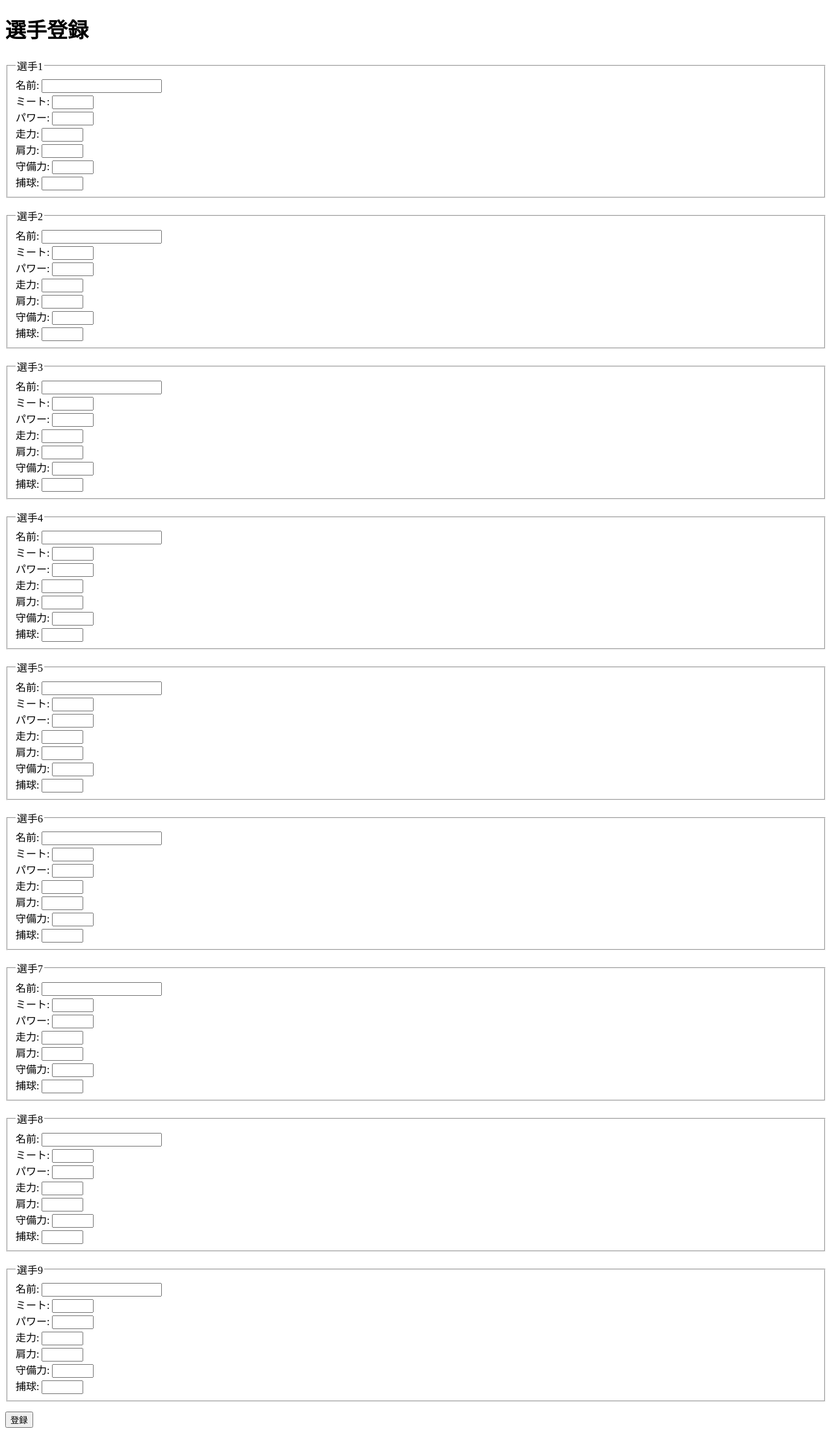
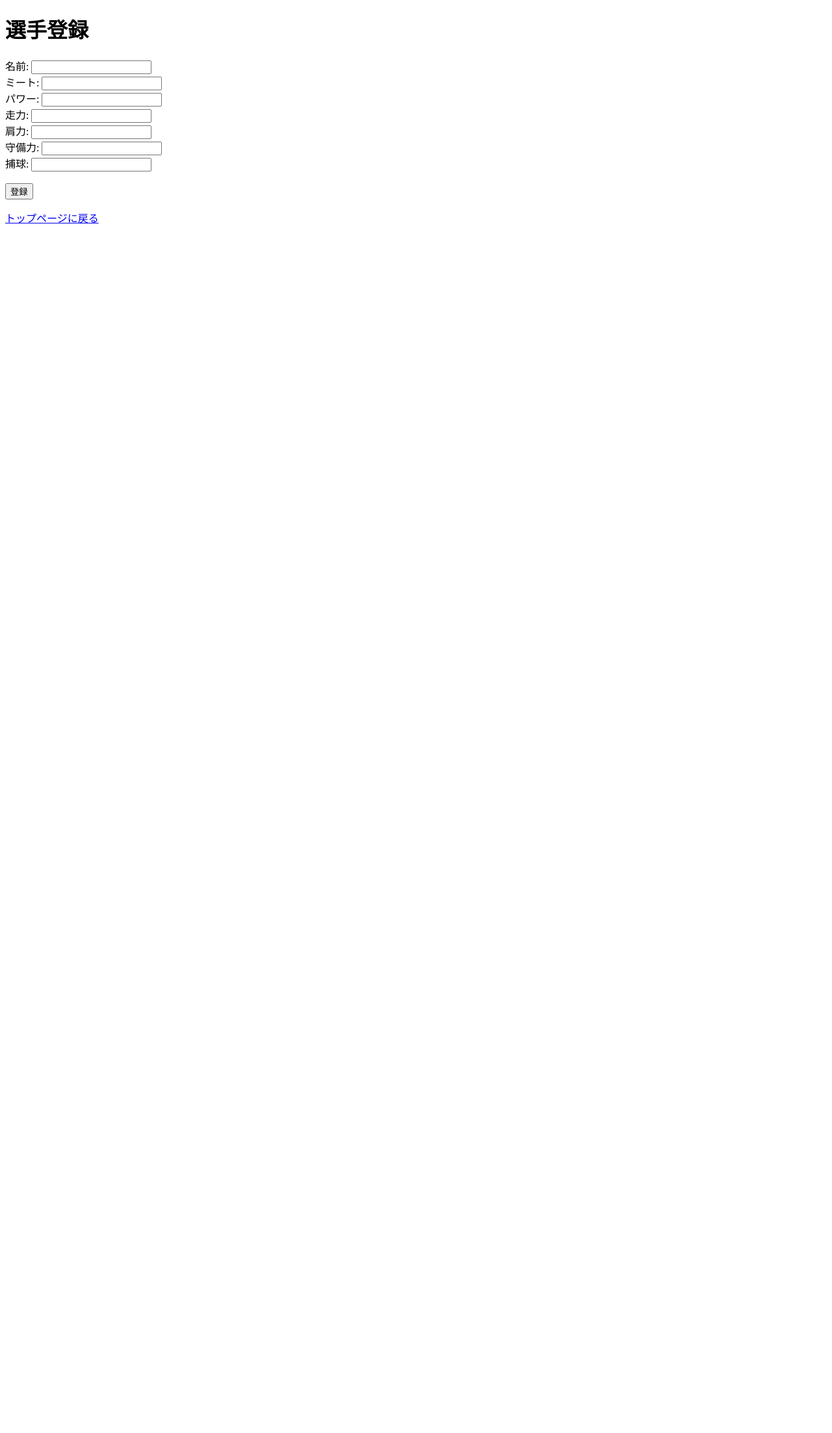
Before and after one commit to kuwamin/penant-game, a Flask app: page /register in a window 1280 px wide. Shown: the whole page at 65% size. After the commit the page ends 344 px from the top, so only its background shows below. Run offline with Flask 3, Linux system fonts and the light colour scheme.

Commit message:
feat: 1人ずつ選手登録できるフォームに変更

```diff
--- a/app.py
+++ b/app.py
@@ -30,38 +30,30 @@ def index():
 @app.route('/register', methods=['GET', 'POST'])
 def register():
     if request.method == 'POST':
-        messages = []
-        for i in range(1, 10):
-            name = request.form.get(f'player{i}_name')
-            contact = int(request.form.get(f'player{i}_contact'))
-            power = int(request.form.get(f'player{i}_power'))
-            speed = int(request.form.get(f'player{i}_speed'))
-            arm = int(request.form.get(f'player{i}_arm'))
-            defense = int(request.form.get(f'player{i}_defense'))
-            catch = int(request.form.get(f'player{i}_catch'))
+        name = request.form.get('name')
+        contact = int(request.form.get('contact'))
+        power = int(request.form.get('power'))
+        speed = int(request.form.get('speed'))
+        arm = int(request.form.get('arm'))
+        defense = int(request.form.get('defense'))
+        catch = int(request.form.get('catch'))
 
-            # 重複チェック
-            existing = PlayerModel.query.filter_by(name=name).first()
-            if existing:
-                messages.append(f"{name} はすでに登録されています。")
-                continue
+        existing = PlayerModel.query.filter_by(name=name).first()
+        if existing:
+            return render_template("register.html", message=f"{name} はすでに登録されています。")
 
-            player = PlayerModel(
-                name=name,
-                contact=contact,
-                power=power,
-                speed=speed,
-                arm=arm,
-                defense=defense,
-                catch=catch
-            )
-            db.session.add(player)
-
-        if messages:
-            return render_template("register.html", message="\\n".join(messages))
-
+        player = PlayerModel(
+            name=name,
+            contact=contact,
+            power=power,
+            speed=speed,
+            arm=arm,
+            defense=defense,
+            catch=catch
+        )
+        db.session.add(player)
         db.session.commit()
-        return render_template("register.html", message="登録完了しました。")
+        return render_template("register.html", message=f"{name} を登録しました！")
 
     return render_template("register.html")
 
--- a/templates/register.html
+++ b/templates/register.html
@@ -6,24 +6,21 @@
 </head>
 <body>
     <h1>選手登録</h1>
-    <form action="/register" method="post">
-        {% for i in range(1, 10) %}
-        <fieldset style="margin-bottom: 15px;">
-            <legend>選手{{ i }}</legend>
-            名前: <input type="text" name="player{{ i }}_name" required><br>
-            ミート: <input type="number" name="player{{ i }}_contact" min="0" max="100" required><br>
-            パワー: <input type="number" name="player{{ i }}_power" min="0" max="100" required><br>
-            走力: <input type="number" name="player{{ i }}_speed" min="0" max="100" required><br>
-            肩力: <input type="number" name="player{{ i }}_arm" min="0" max="100" required><br>
-            守備力: <input type="number" name="player{{ i }}_defense" min="0" max="100" required><br>
-            捕球: <input type="number" name="player{{ i }}_catch" min="0" max="100" required><br>
-        </fieldset>
-        {% endfor %}
-        <button type="submit">登録</button>
+    {% if message %}
+        <p style="color:red;">{{ message }}</p>
+    {% endif %}
+
+    <form method="post">
+        <label>名前: <input type="text" name="name" required></label><br>
+        <label>ミート: <input type="number" name="contact" required></label><br>
+        <label>パワー: <input type="number" name="power" required></label><br>
+        <label>走力: <input type="number" name="speed" required></label><br>
+        <label>肩力: <input type="number" name="arm" required></label><br>
+        <label>守備力: <input type="number" name="defense" required></label><br>
+        <label>捕球: <input type="number" name="catch" required></label><br><br>
+        <input type="submit" value="登録">
     </form>
 
-    {% if message %}
-    <script>alert("{{ message }}");</script>
-    {% endif %}
+    <p><a href="{{ url_for('index') }}">トップページに戻る</a></p>
 </body>
 </html>
```
